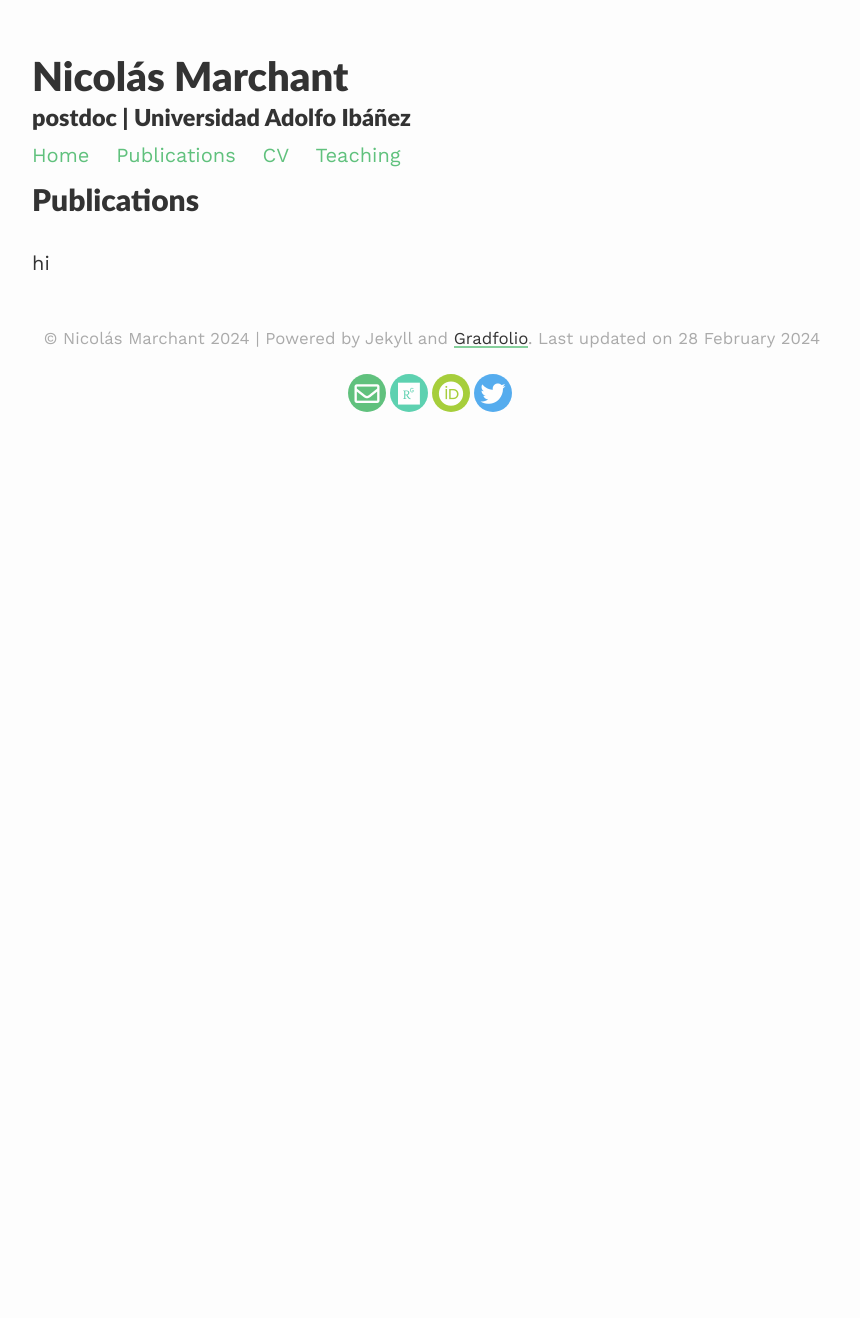
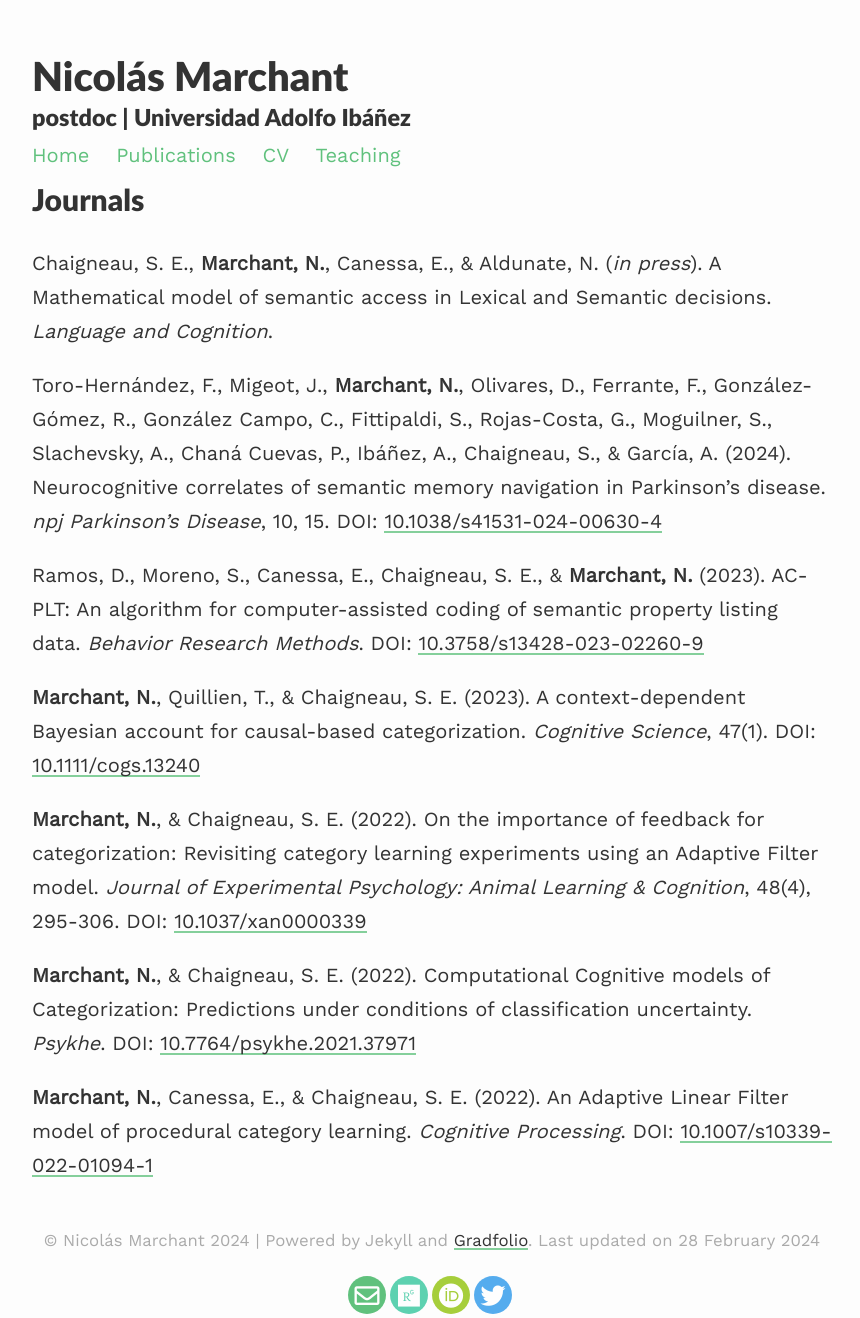
Before and after one commit to nicolasmarchant/nicolasmarchant.github.io, a Jekyll site: the page built from _publications/publications.md, in a window 1280 px wide. Shown: the whole page, without its empty margins (208-1068 px from the left). Built offline with Jekyll 4.4.1, drawn with Linux system fonts in a browser that asks for light colours; nearby versions of some CDN libraries; before the commit the page ends 980 px from its top, so only the background shows below that.

Commit message:
updated_publications

```diff
--- a/_publications/publications.md
+++ b/_publications/publications.md
@@ -5,6 +5,18 @@ permalink: /publications/
 published: true
 ---
 
-## Publications
+## Journals
 
-hi
+Chaigneau, S. E., **Marchant, N.**, Canessa, E., & Aldunate, N. (*in press*). A Mathematical model of semantic access in Lexical and Semantic decisions. *Language and Cognition*.
+
+Toro-Hernández, F., Migeot, J., **Marchant, N.**, Olivares, D., Ferrante, F., González-Gómez, R., González Campo, C., Fittipaldi, S., Rojas-Costa, G., Moguilner, S., Slachevsky, A., Chaná Cuevas, P., Ibáñez, A., Chaigneau, S., & García, A. (2024). Neurocognitive correlates of semantic memory navigation in Parkinson’s disease. *npj Parkinson’s Disease*, 10, 15. DOI: [10.1038/s41531-024-00630-4](https://www.nature.com/articles/s41531-024-00630-4){:target="_blank"}
+
+Ramos, D., Moreno, S., Canessa, E., Chaigneau, S. E., & **Marchant, N.** (2023). AC-PLT: An algorithm for computer-assisted coding of semantic property listing data. *Behavior Research Methods*. DOI: [10.3758/s13428-023-02260-9](https://link.springer.com/article/10.3758/s13428-023-02260-9){:target="_blank"}
+
+**Marchant, N.**, Quillien, T., & Chaigneau, S. E. (2023). A context-dependent Bayesian account for causal-based categorization. *Cognitive Science*, 47(1). DOI: [10.1111/cogs.13240](https://onlinelibrary.wiley.com/doi/10.1111/cogs.13240){:target="_blank"}
+
+**Marchant, N.**, & Chaigneau, S. E. (2022). On the importance of feedback for categorization: Revisiting category learning experiments using an Adaptive Filter model. *Journal of Experimental Psychology: Animal Learning & Cognition*, 48(4), 295-306. DOI: [10.1037/xan0000339](https://psycnet.apa.org/doiLanding?doi=10.1037%2Fxan0000339){:target="_blank"}
+
+**Marchant, N.**, & Chaigneau, S. E. (2022). Computational Cognitive models of Categorization: Predictions under conditions of classification uncertainty. *Psykhe*. DOI: [10.7764/psykhe.2021.37971](https://ojs.uc.cl/index.php/psykhe/article/view/37971){:target="_blank"}
+
+**Marchant, N.**, Canessa, E., & Chaigneau, S. E. (2022). An Adaptive Linear Filter model of procedural category learning. *Cognitive Processing*. DOI: [10.1007/s10339-022-01094-1](https://link.springer.com/article/10.1007/s10339-022-01094-1){:target="_blank"}
```
